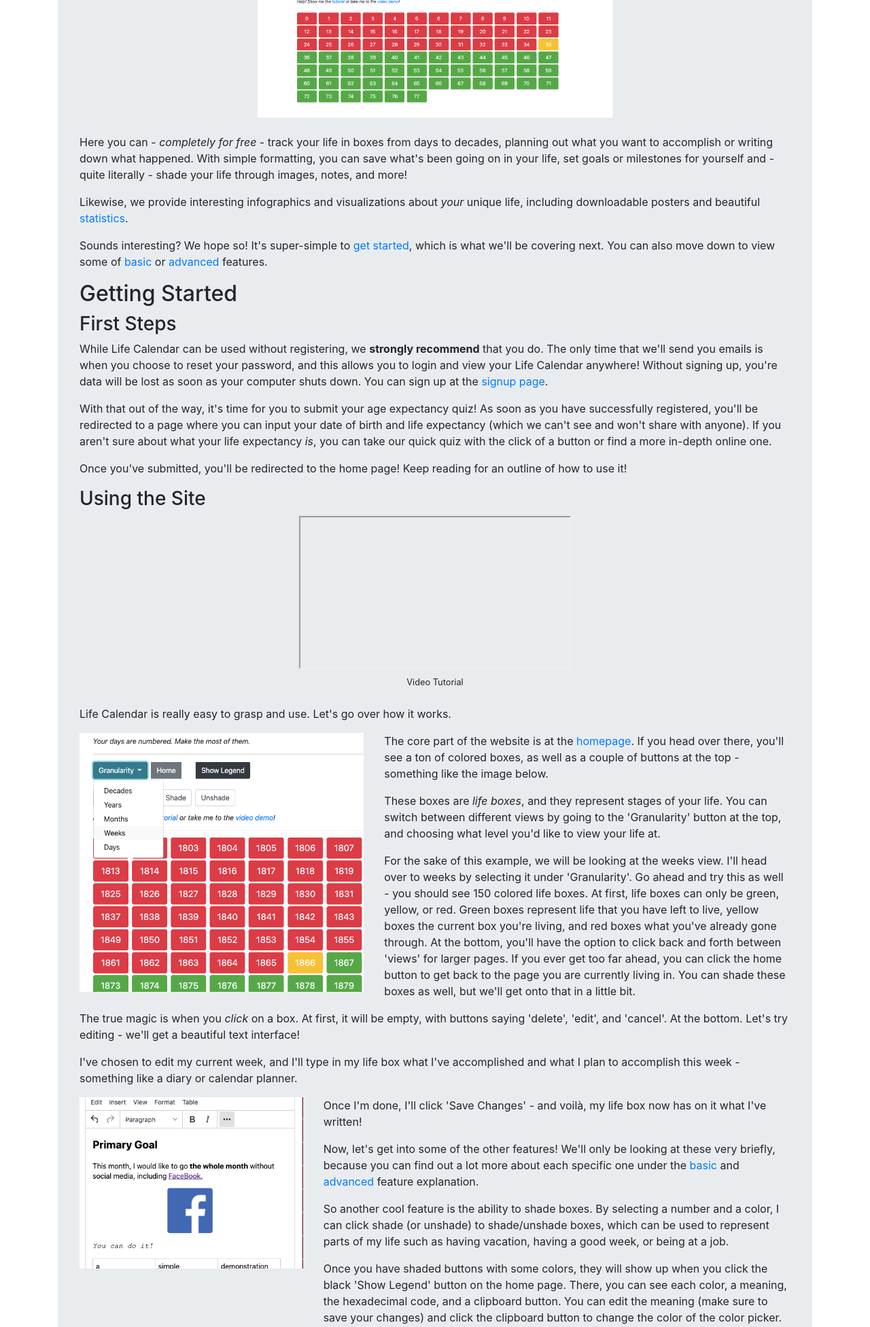
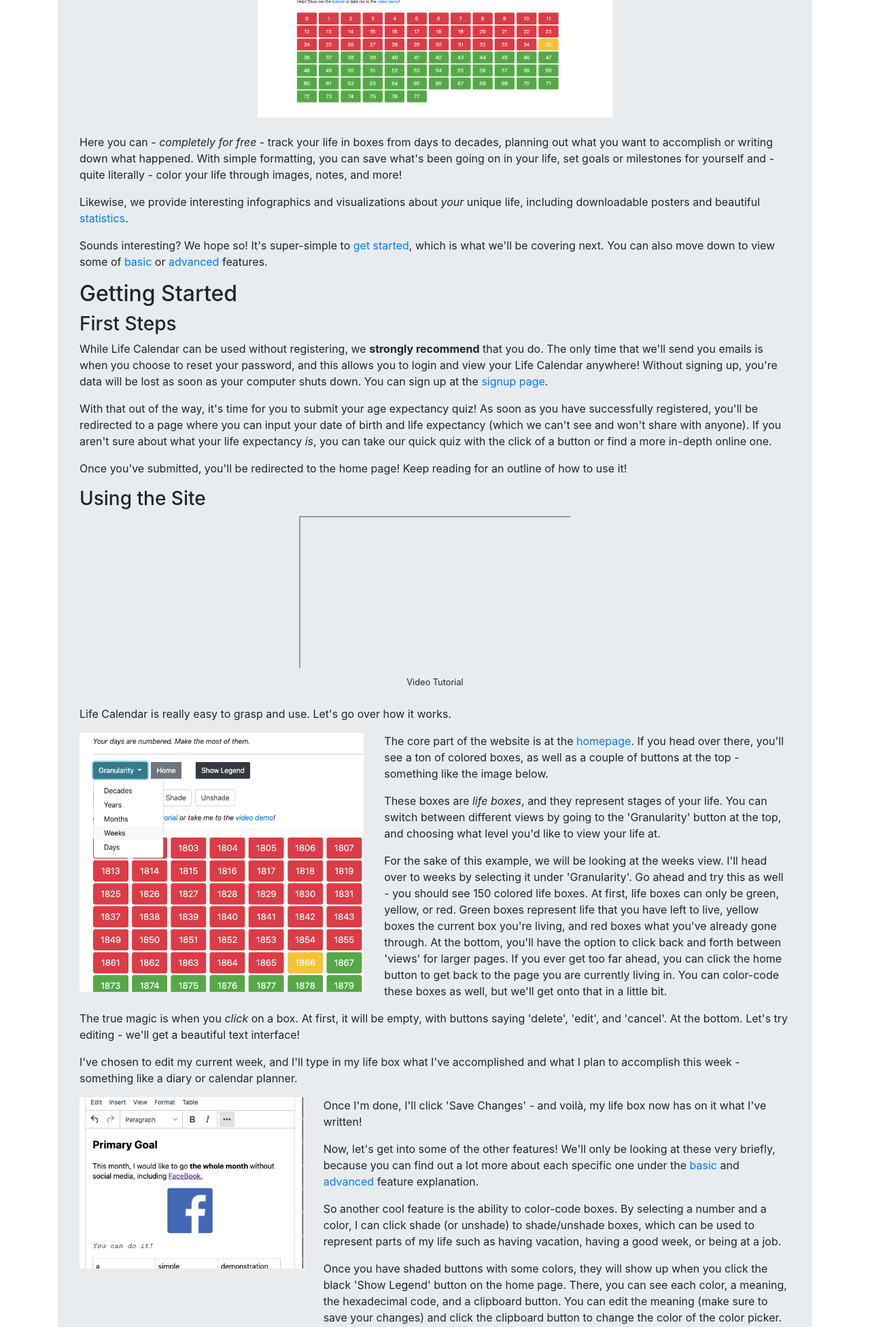
Before and after one commit to Destaq/life-calendar, a Python web app: template templates/other/tutorial.html in a window 1280 px wide. Shown: the part 407-2359 px from the top of the page at 68% size. Run offline with Jinja, Linux system fonts and the light colour scheme; the template is opened without the code that fills it, so the values that code supplies are empty; some libraries are stand-ins or nearby versions; grey boxes are pictures that could not be loaded.

Commit message:
clarify shading buttons

```diff
--- a/templates/other/tutorial.html
+++ b/templates/other/tutorial.html
@@ -19,7 +19,7 @@
     <br>
     <p>Here you can - <em>completely for free</em> - track your life in boxes from days to decades, planning out what
         you want to accomplish or writing down what happened. With simple formatting, you can save what's been going on
-        in your life, set goals or milestones for yourself and - quite literally - shade your life through images,
+        in your life, set goals or milestones for yourself and - quite literally - color your life through images,
         notes, and more!</p>
     <p>Likewise, we provide interesting infographics and visualizations about <em>your</em> unique life, including
         downloadable posters and beautiful <a href="/statistics">statistics</a>.</p>
@@ -52,7 +52,7 @@
 
             <p>These boxes are <em>life boxes</em>, and they represent stages of your life. You can switch between different views by going to the 'Granularity' button at the top, and choosing what level you'd like to view your life at.</p>
 
-            <p>For the sake of this example, we will be looking at the weeks view. I'll head over to weeks by selecting it under 'Granularity'. Go ahead and try this as well - you should see 150 colored life boxes. At first, life boxes can only be green, yellow, or red. Green boxes represent life that you have left to live, yellow boxes the current box you're living, and red boxes what you've already gone through. At the bottom, you'll have the option to click back and forth between 'views' for larger pages. If you ever get too far ahead, you can click the home button to get back to the page you are currently living in. You can shade these boxes as well, but we'll get onto that in a little bit.</p>
+            <p>For the sake of this example, we will be looking at the weeks view. I'll head over to weeks by selecting it under 'Granularity'. Go ahead and try this as well - you should see 150 colored life boxes. At first, life boxes can only be green, yellow, or red. Green boxes represent life that you have left to live, yellow boxes the current box you're living, and red boxes what you've already gone through. At the bottom, you'll have the option to click back and forth between 'views' for larger pages. If you ever get too far ahead, you can click the home button to get back to the page you are currently living in. You can color-code these boxes as well, but we'll get onto that in a little bit.</p>
         </div>
     </div>
     <p>The true magic is when you <em>click</em> on a box. At first, it will be empty, with buttons saying 'delete', 'edit', and 'cancel'. At the bottom. Let's try editing - we'll get a beautiful text interface!</p>
@@ -65,7 +65,7 @@
             <p>Once I'm done, I'll click 'Save Changes' - and voilà, my life box now has on it what I've written!</p>
             <p>Now, let's get into some of the other features! We'll only be looking at these very briefly, because you can find out a lot more about each specific one under the <a href="/tutorial#basic-features">basic</a> and <a href="/tutorial#advanced-features">advanced</a> feature explanation.</p>
 
-            <p>So another cool feature is the ability to shade boxes. By selecting a number and a color, I can click shade (or unshade) to shade/unshade boxes, which can be used to represent parts of my life such as having vacation, having a good week, or being at a job.</p>
+            <p>So another cool feature is the ability to color-code boxes. By selecting a number and a color, I can click shade (or unshade) to shade/unshade boxes, which can be used to represent parts of my life such as having vacation, having a good week, or being at a job.</p>
             <p>Once you have shaded buttons with some colors, they will show up when you click the black 'Show Legend' button on the home page. There, you can see each color, a meaning, the hexadecimal code, and a clipboard button. You can edit the meaning (make sure to save your changes) and click the clipboard button to change the color of the color picker.</p>
         </div>
     </div>
@@ -74,9 +74,9 @@
     <p>That's pretty much the gist of it! I'll outline some of the other features in more details below, but the real, personal magic is these little boxes that represent your life!</p>
     <h4 id="basic-features">Basic Features</h4>
     <h5>Shade Buttons</h5>
-    <p>With Life Calendar, you can shade boxes based on what happened during those timeframes! This can be anything from
+    <p>With Life Calendar, you can color-code boxes based on what happened during those timeframes! This can be anything from
         it being a day/week etc. you went out with friends to something more abstract such as a time when you learned
-        something. In order to shade buttons, you need to go to the top of the home page and type in the number of the
+        something. In order to shade a life box/button, you need to go to the top of the home page and type in the number of the
         box for your current view (days, weeks, etc.) that you'd like to shade (or unshade).</p>
     <img src="/static/images/shadebuttondemo.png" alt="shading button visual example" class="mx-auto d-block img-fluid">
     <br>
```
Also changed, not shown: templates/other/faq.html (+4 -4 lines), README.md.
